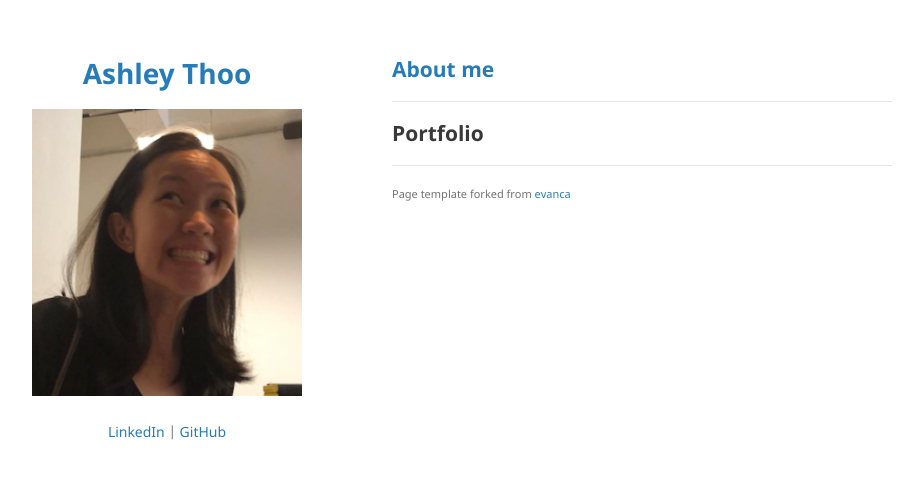
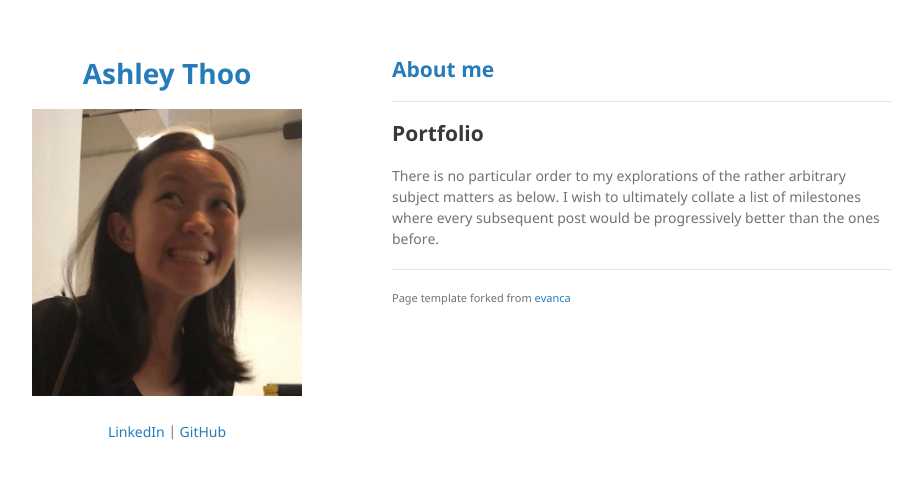
Before and after one commit to ashleythy/ashleythy.github.io, a Jekyll site: the page built from index.md, in a window 1280 px wide. Shown: the top 479 px of the page, without its empty margins (178-1101 px from the left). Built offline with Jekyll 4.4.1, drawn with Linux system fonts in a browser that asks for light colours; our own code applies the rules of GitHub Pages for plain Markdown files.

Commit message:
Update index.md

```diff
--- a/index.md
+++ b/index.md
@@ -4,6 +4,8 @@
 
 ## Portfolio
 
+There is no particular order to my explorations of the rather arbitrary subject matters as below. I wish to ultimately collate a list of milestones where every subsequent post would be progressively better than the ones before.
+
 
 
 ---
```
